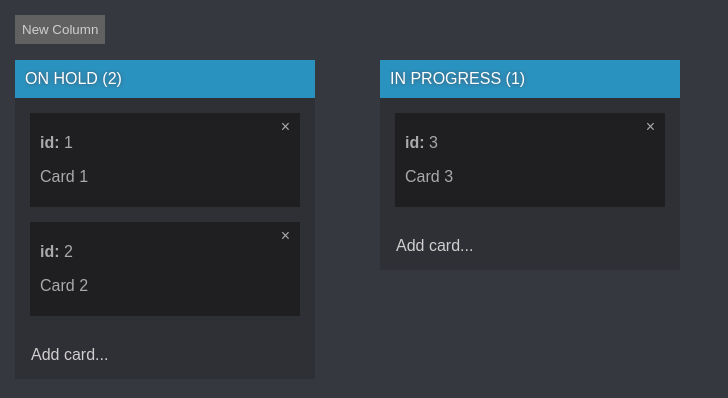
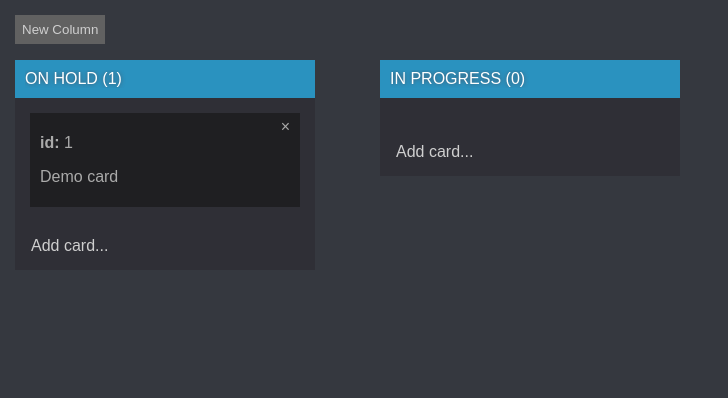
Before and after one commit to blohinn/kanban-vue-frontend, a Vue app: page /#/ in a window 1280 px wide. Shown: the top 398 px of the page, without its empty margins (0-728 px from the left). Built offline with nearby package versions, Linux system fonts and the light colour scheme.

Commit message:
Add removing card feature.

```diff
--- a/src/components/kanban/Board.vue
+++ b/src/components/kanban/Board.vue
@@ -28,23 +28,14 @@ export default {
           cards: [
             {
               id: 1,
-              body: 'Card 1'
-            },
-            {
-              id: 2,
-              body: 'Card 2'
+              body: 'Demo card'
             }
           ]
         },
         {
           id: 2,
           name: 'IN PROGRESS',
-          cards: [
-            {
-              id: 3,
-              body: 'Card 3'
-            }
-          ]
+          cards: []
         }
       ]
     }
--- a/src/components/kanban/Card.vue
+++ b/src/components/kanban/Card.vue
@@ -1,6 +1,6 @@
 <template>
   <div class="card">
-    <div class="delete-card-btn">
+    <div class="delete-card-btn" v-on:click="removeCurrentCard">
       <span>×</span>
     </div>
     <p><b>id:</b> {{card.id}}</p>
@@ -15,6 +15,13 @@ export default {
     card: {
       type: Object,
       required: true
+    }
+  },
+  methods: {
+    removeCurrentCard () {
+      // console.log(this.card.id)
+      // Make request to the server and if status 200 or 204 (no content):
+      this.$emit('card-removed', this.card.id)
     }
   }
 }
--- a/src/components/kanban/Column.vue
+++ b/src/components/kanban/Column.vue
@@ -7,7 +7,7 @@
     </div>
 
     <div class="column-content">
-      <card v-for="card in column.cards" v-bind:key="card.id" v-bind:card="card"></card>
+      <card v-for="card in column.cards" v-bind:key="card.id" v-bind:card="card" v-on:card-removed="removeCardFromColumn"></card>
     </div>
 
     <create-card-form v-bind:columnId="column.id" v-on:card-pushed="pushCardToColumn"></create-card-form>
@@ -38,6 +38,14 @@ export default {
   methods: {
     pushCardToColumn (event) {
       this.column.cards.push(event.card)
+    },
+    removeCardFromColumn (event) {
+      for (let i = 0; i < this.column.cards.length; i++) {
+        if (this.column.cards[i].id === event) {
+          this.column.cards.splice(i, 1)
+          // console.log(this.column.cards[i])
+        }
+      }
     }
   }
 }
```
